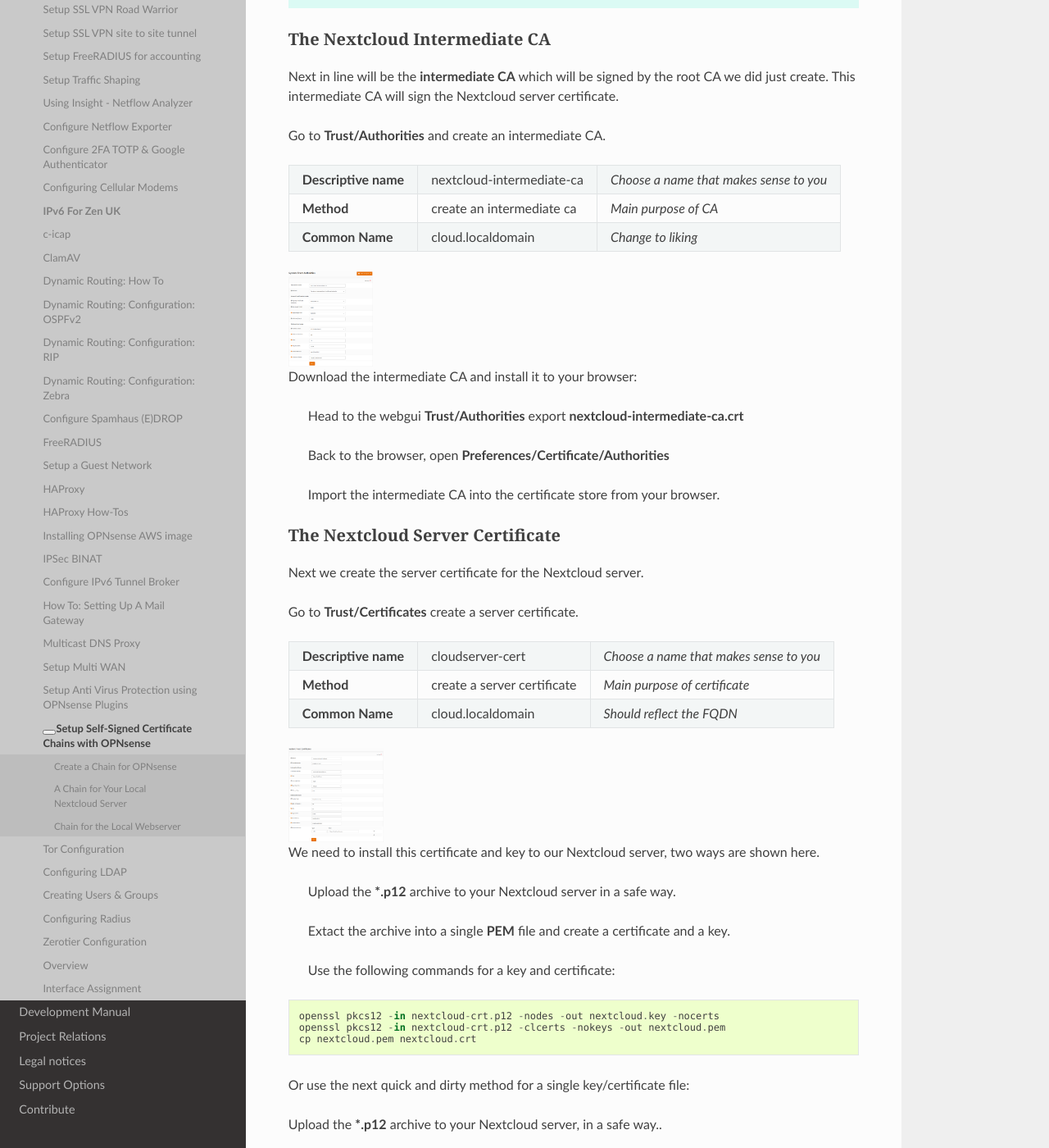
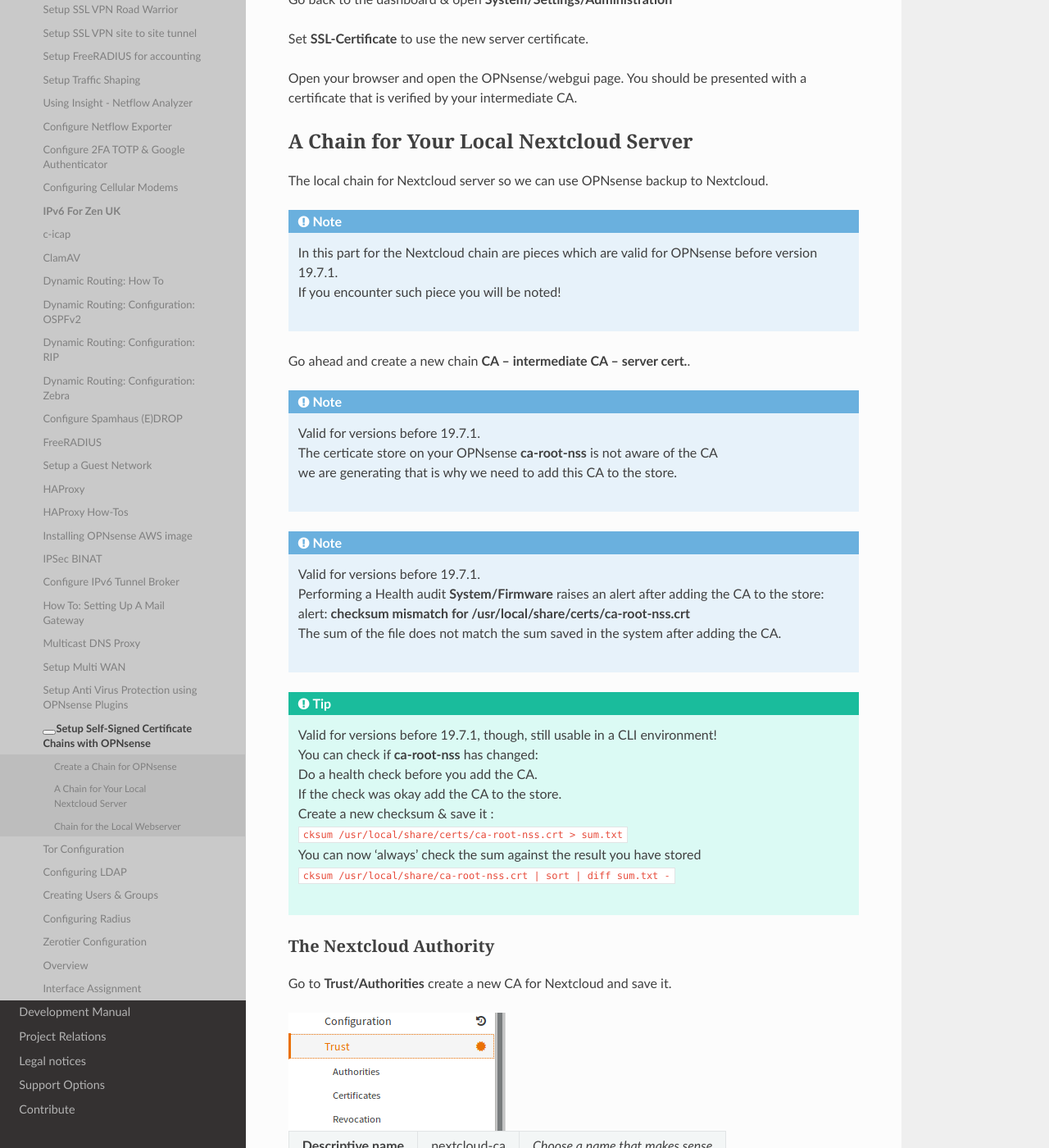
Before and after one commit to opnsense/docs, a Sphinx documentation site: the page built from source/manual/how-tos/self-signed-chain.rst, in a window 1280 px wide and 1400 px high, scrolled down 5718 px. Shown: the whole window at 82% size. Built offline with Sphinx 7.4.7 and the Read the Docs theme 2.0.0, drawn with Linux system fonts in a browser that asks for light colours; nearby versions of some CDN libraries; some web fonts are replaced; library files that are not in the unit come from our copies; some of the changed text lies outside the part shown.

Commit message:
update for 19.7.1

```diff
--- a/source/manual/how-tos/self-signed-chain.rst
+++ b/source/manual/how-tos/self-signed-chain.rst
@@ -79,17 +79,17 @@
 ====================== =================================== ========================================
 
 .. image:: images/CA.png
-   :scale: 15%
+   :width: 100%
 
 .. Tip::
 
-    Use valid email addresses for your certificates always.
-    Bogus addresses can pose a security risk not only for certificates btw. ;-)
+    Always use valid email addresses for your certificates.
+    Bogus addresses can pose a security risk – and not only for certificates.
 
 The Intermediate
 ----------------
 
-Time to create the second CA which is an **intermediate CA**. This certificate will be signed
+Time to create the second CA, which is an **intermediate CA**. This certificate will be signed
 by the root CA we just created. In return it will sign the sever certificate for OPNsense.
 
 Go to **Trust/Authorities**
@@ -103,7 +103,7 @@
 ====================== =================================== ========================================
 
 .. image:: images/CA-inter.png
-   :scale: 15%
+   :width: 100%
 
 The Certificate
 ---------------
@@ -122,7 +122,7 @@
 ====================== =================================== ========================================
 
 .. image:: images/webgui-cert.png
-   :scale: 15%
+   :width: 100%
 
 .. Tip::
 
@@ -152,21 +152,29 @@
 
 The local chain for Nextcloud server so we can use OPNsense backup to Nextcloud.
 
+.. Note::
+
+    | In this part for the Nextcloud chain are pieces which are valid for OPNsense before version 19.7.1.
+    | If you encounter such piece you will be noted!
+
 Go ahead and create a new chain **CA -- intermediate CA -- server cert.**.
 
 .. Note::
 
-    The certicate store on your OPNsense **ca-root-nss** is not aware of the CA
-    we are generating that is why we need to add this CA to the store.
+    | Valid for versions before 19.7.1.
+    | The certicate store on your OPNsense **ca-root-nss** is not aware of the CA
+    | we are generating that is why we need to add this CA to the store.
 
 .. Note::
 
+    | Valid for versions before 19.7.1.
     | Performing a Health audit **System/Firmware** raises an alert after adding the CA to the store:
     | alert: **checksum mismatch for /usr/local/share/certs/ca-root-nss.crt**
     | The sum of the file does not match the sum saved in the system after adding the CA.
 
 .. Tip::
 
+    | Valid for versions before 19.7.1, though, still usable in a CLI environment!
     | You can check if **ca-root-nss** has changed:
     | Do a health check before you add the CA.
     | If the check was okay add the CA to the store.
@@ -189,7 +197,11 @@
 ====================== =================================== ========================================
 
 .. image:: images/CA-cloud.png
-   :scale: 15%
+   :width: 100%
+
+The next part is only neccessarry to perform if your version is before 19.7.1.
+
+| Begin-part-perform-before-19.7.1
 
 OPNsense needs to be made aware of the Nextcloud chain we are creating.
 
@@ -216,6 +228,8 @@
     Remove the CA from the store? Use ``vi``, the added CA will be the
     last one below **#End of file**
 
+| End-part-perform-before-19.7.1
+
 The Nextcloud Intermediate CA
 -----------------------------
 
@@ -231,7 +245,7 @@
 ====================== =================================== ========================================
 
 .. image:: images/CA-cloud-inter.png
-   :scale: 15%
+   :width: 100%
 
 Download the intermediate CA and install it to your browser:
 
@@ -253,7 +267,7 @@
 ====================== =================================== ========================================
 
 .. image:: images/cloud-cert.png
-   :scale: 15%
+   :width: 100%
 
 We need to install this certificate and key to our Nextcloud server, two ways are shown here.
 
@@ -289,7 +303,7 @@
 
  After setting up the Nextcloud backup everything should work.
 
-Troubleshooting:
+Troubleshooting (valid for versions before 19.7.1):
 
 | The backup to Nextcloud fails and recieve error:``verify_result 2`` in **System/LogFiles**
 | Issuer unknown because of an incomplete chain: the CA (issuer!) is missing.
```
